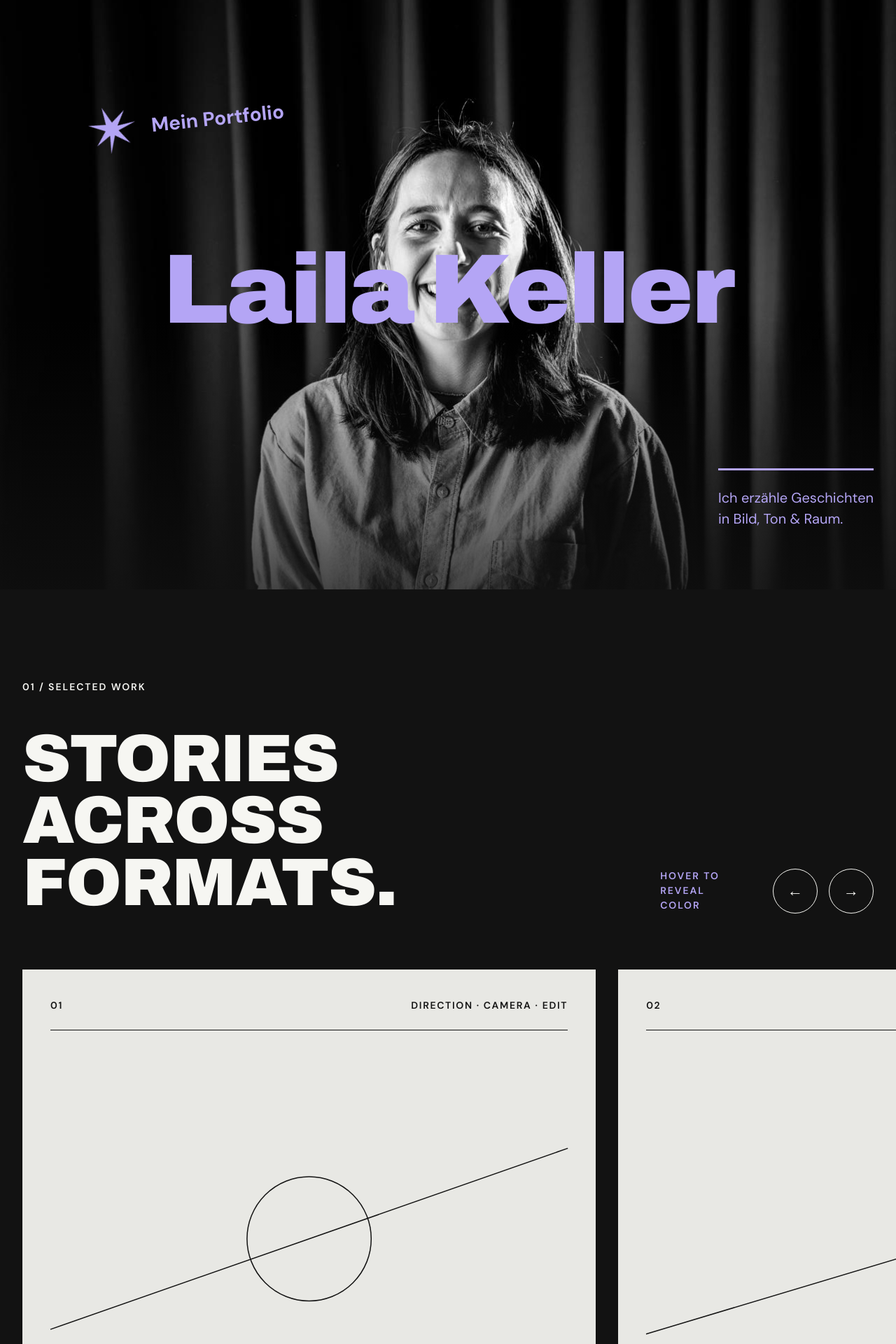
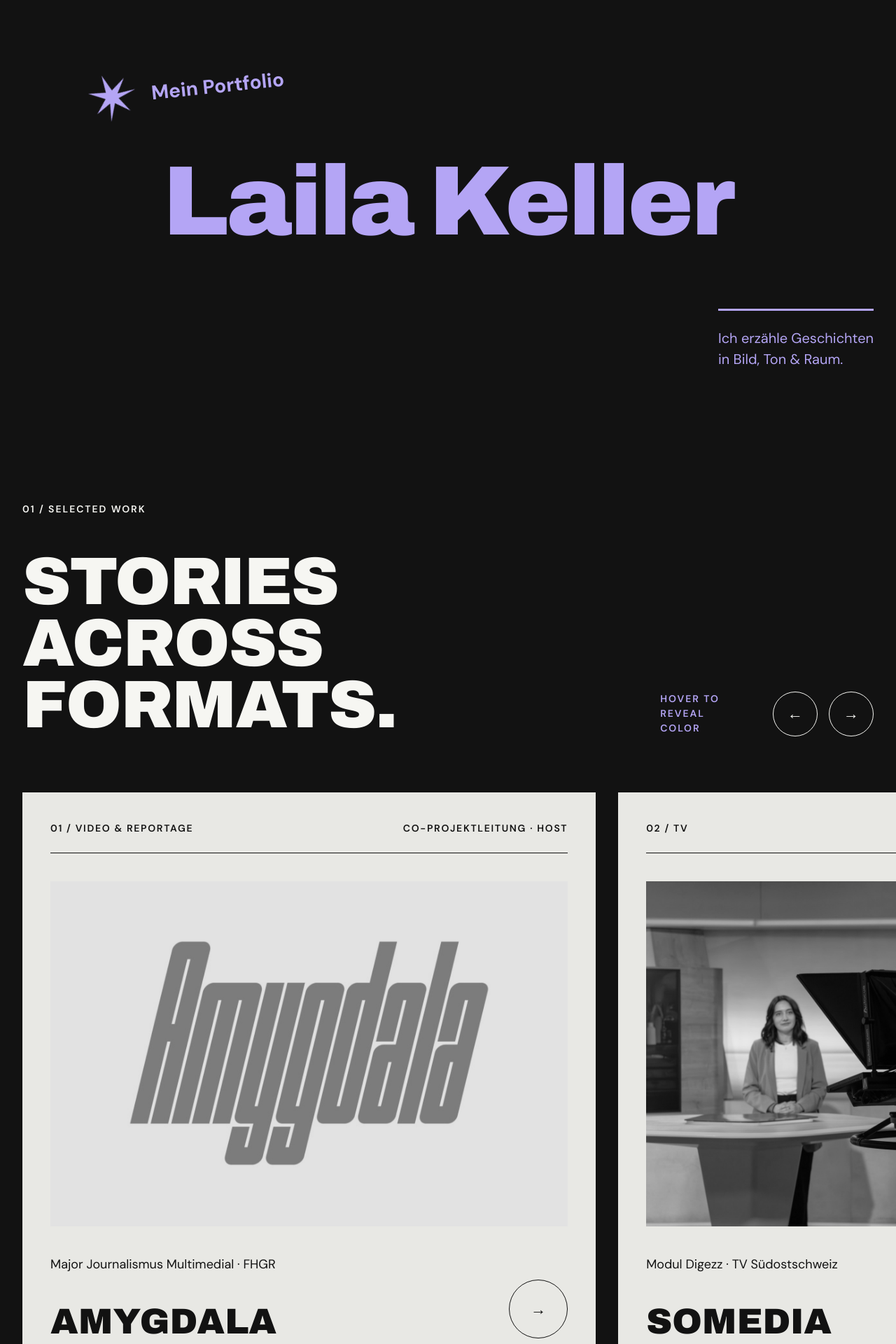
Before and after one commit to Lailaaaa23/portfolio, a PHP site: page / in a window 1280 px wide. Shown: the part 280-2200 px from the top of the page at 70% size. Run offline with PHP 8.4, Linux system fonts and the light colour scheme.

Commit message:
Projektkarten mit echten Projekten und Vorschaubildern, 3D entfernt

```diff
--- a/css/style.css
+++ b/css/style.css
@@ -191,47 +191,17 @@ button {
 
 
 /* ---------- 5. HERO ---------- */
+/* Der Hero kommt ohne Foto aus: Nur Typografie auf dunklem Grund.
+   Das Porträt ist kleiner im Teil "Über mich" eingebunden. */
 .hero {
   position: relative;
-  /* Die Sektion hat dasselbe Seitenverhältnis wie das Foto (3:2).
-     So wird das Bild nicht unnötig vergrössert oder beschnitten. */
-  aspect-ratio: 3 / 2;
-  max-height: 120vh;
+  min-height: 75vh;
   display: flex;
   align-items: center;
   justify-content: center;
   padding: var(--gutter);
   overflow: hidden;
   background: var(--color-dark);
-}
-
-/* Das Foto liegt in einer eigenen Ebene hinter dem Text,
-   damit nur das Bild schwarz-weiss wird, nicht die Schrift.
-   Das Foto liegt unter images/hero.JPG.
-   Solange es fehlt, bleibt der Hintergrund einfach dunkel. */
-.hero::before {
-  content: "";
-  position: absolute;
-  inset: 0;
-  /* Achtung: Auf dem Server zählt Gross-/Kleinschreibung.
-     Der Dateiname muss exakt so geschrieben sein wie hier. */
-  background: url("../images/hero.JPG") center 30% / cover no-repeat;
-  filter: grayscale(1);
-  z-index: 0;
-}
-
-/* Leichter dunkler Verlauf unten, damit der Text gut lesbar bleibt */
-.hero::after {
-  content: "";
-  position: absolute;
-  inset: 0;
-  background: linear-gradient(to bottom, transparent 55%, rgba(18, 18, 18, 0.75));
-  z-index: 0;
-}
-
-.hero > * {
-  position: relative;
-  z-index: 1;
 }
 
 .hero-name {
@@ -342,7 +312,7 @@ button {
   background: var(--color-card);
   color: var(--color-dark);
   scroll-snap-align: start;
-  min-height: 820px;
+  min-width: 0;   /* Karte wird nie breiter als vorgesehen, auch bei langen Wörtern */
 }
 
 .card-top {
@@ -356,41 +326,30 @@ button {
   text-transform: uppercase;
 }
 
-/* Grafik bzw. später das Projektbild */
+/* Vorschaubild des Projekts.
+   Alle Bilder bekommen dasselbe Format (3:2), auch wenn die Originale
+   unterschiedlich sind. object-fit: cover schneidet den Rest ab. */
 .card-visual {
-  flex: 1;
-  display: flex;
-  align-items: center;
+  aspect-ratio: 3 / 2;
   margin: 40px 0;
+  overflow: hidden;
+  background: var(--color-dark);
 }
 
-.card-visual svg {
+.card-visual img {
+  display: block;
   width: 100%;
   height: 100%;
-  min-height: 300px;
-  overflow: visible;
+  object-fit: cover;
+  filter: grayscale(1);
+  transition: filter 0.4s, transform 0.6s;
 }
 
-.card-visual svg * {
-  fill: none;
-  stroke: var(--color-dark);
-  stroke-width: 1.5;
-  vector-effect: non-scaling-stroke;
-  transition: fill 0.4s, stroke 0.4s;
-}
-
-.card-visual .filled {
-  fill: var(--color-dark);
-}
-
-.card-visual .hole {
-  fill: var(--color-card);
-}
-
-/* "Hover to reveal color": beim Darüberfahren wird es farbig */
-.card:hover .card-visual svg :is(circle, rect, polygon):not(.hole) {
-  fill: var(--color-accent);
-  stroke: var(--color-accent);
+/* "Hover to reveal color": beim Darüberfahren wird das Bild farbig
+   und zoomt ganz leicht heran */
+.card:hover .card-visual img {
+  filter: grayscale(0);
+  transform: scale(1.03);
 }
 
 .card-client {
--- a/index.html
+++ b/index.html
@@ -4,7 +4,7 @@
   <meta charset="UTF-8">
   <meta name="viewport" content="width=device-width, initial-scale=1.0">
   <title>Laila Keller – Multimedia Production & Journalism</title>
-  <meta name="description" content="Portfolio von Laila Keller: Video, Audio, Editorial Design und 3D.">
+  <meta name="description" content="Portfolio von Laila Keller: Video, TV, Radio, Podcast und Design.">
 
   <!-- Schriften von Google Fonts: Archivo (Headlines) und DM Sans (Fliesstext) -->
   <link rel="preconnect" href="https://fonts.googleapis.com">
@@ -68,79 +68,97 @@
       </div>
 
       <!-- Diese Karten sind vorerst fix im HTML.
-           Später lädt JavaScript sie aus dem CMS (Datenbank). -->
+           Später lädt JavaScript sie aus dem CMS (Datenbank).
+           Die Pfeil-Links führen dann zur Detailseite des Projekts. -->
       <div class="work-track">
 
         <article class="card">
           <div class="card-top">
-            <span>01</span>
-            <span>Direction · Camera · Edit</span>
+            <span>01 / Video &amp; Reportage</span>
+            <span>Co-Projektleitung · Host</span>
           </div>
-          <div class="card-visual">
-            <svg viewBox="0 0 400 200" preserveAspectRatio="xMidYMid meet" aria-hidden="true">
-              <line x1="0" y1="180" x2="400" y2="40" />
-              <circle cx="200" cy="110" r="48" />
-            </svg>
-          </div>
-          <p class="card-client">Amygdala / Medienmacher:innen</p>
+          <figure class="card-visual">
+            <img src="images/projekte/amygdala.jpg" alt="Logo der Videoreportage-Reihe Amygdala" loading="lazy">
+          </figure>
+          <p class="card-client">Major Journalismus Multimedial · FHGR</p>
           <div class="card-bottom">
-            <h3>Video Reportage &amp; TV</h3>
-            <a href="#" class="round-btn dark" aria-label="Projekt ansehen">&rarr;</a>
+            <h3>Amygdala</h3>
+            <a href="#" class="round-btn dark" aria-label="Projekt Amygdala ansehen">&rarr;</a>
           </div>
         </article>
 
         <article class="card">
           <div class="card-top">
-            <span>02</span>
-            <span>Concept · Recording · Mix</span>
+            <span>02 / TV</span>
+            <span>Konzept · Moderation</span>
           </div>
-          <div class="card-visual">
-            <svg viewBox="0 0 400 200" preserveAspectRatio="xMidYMid meet" aria-hidden="true">
-              <line x1="0" y1="180" x2="400" y2="60" />
-              <circle cx="300" cy="100" r="60" class="filled" />
-              <circle cx="300" cy="100" r="24" class="hole" />
-            </svg>
-          </div>
-          <p class="card-client">Track Trace / Radio Features</p>
+          <figure class="card-visual">
+            <img src="images/projekte/somedia.jpg" alt="Laila Keller moderiert im Studio von TV Südostschweiz" loading="lazy">
+          </figure>
+          <p class="card-client">Modul Digezz · TV Südostschweiz</p>
           <div class="card-bottom">
-            <h3>Audio &amp; Podcast</h3>
-            <a href="#" class="round-btn dark" aria-label="Projekt ansehen">&rarr;</a>
+            <h3>Somedia</h3>
+            <a href="#" class="round-btn dark" aria-label="Projekt Somedia ansehen">&rarr;</a>
           </div>
         </article>
 
         <article class="card">
           <div class="card-top">
-            <span>03</span>
-            <span>Layout · Typography</span>
+            <span>03 / Video &amp; Reportage</span>
+            <span>Reporterin · Interviews · Planung</span>
           </div>
-          <div class="card-visual">
-            <svg viewBox="0 0 400 200" preserveAspectRatio="xMidYMid meet" aria-hidden="true">
-              <rect x="120" y="30" width="160" height="140" />
-              <line x1="0" y1="100" x2="400" y2="100" />
-            </svg>
-          </div>
-          <p class="card-client">Platzhalter / Magazin</p>
+          <figure class="card-visual">
+            <img src="images/projekte/berlin.jpg" alt="Dreh eines Interviews in einer Berliner Wohnung" loading="lazy">
+          </figure>
+          <p class="card-client">Modul Audiovisuelles Erzählen · FHGR</p>
           <div class="card-bottom">
-            <h3>Editorial Design</h3>
-            <a href="#" class="round-btn dark" aria-label="Projekt ansehen">&rarr;</a>
+            <h3>Berlin</h3>
+            <a href="#" class="round-btn dark" aria-label="Projekt Berlin ansehen">&rarr;</a>
           </div>
         </article>
 
         <article class="card">
           <div class="card-top">
-            <span>04</span>
-            <span>Modeling · Render</span>
+            <span>04 / Radio</span>
+            <span>Moderation · Studiotechnik · Ablauf</span>
           </div>
-          <div class="card-visual">
-            <svg viewBox="0 0 400 200" preserveAspectRatio="xMidYMid meet" aria-hidden="true">
-              <polygon points="200,20 300,170 100,170" />
-              <line x1="0" y1="150" x2="400" y2="50" />
-            </svg>
+          <figure class="card-visual">
+            <img src="images/projekte/multitalk.jpg" alt="Das Moderationsteam von Multitalk" loading="lazy">
+          </figure>
+          <p class="card-client">Campusradio der FHGR</p>
+          <div class="card-bottom">
+            <h3>Multitalk</h3>
+            <a href="#" class="round-btn dark" aria-label="Projekt Multitalk ansehen">&rarr;</a>
           </div>
-          <p class="card-client">Platzhalter / Blender</p>
+        </article>
+
+        <article class="card">
+          <div class="card-top">
+            <span>05 / Podcast</span>
+            <span>Konzept · Aufnahme · Schnitt · Design</span>
+          </div>
+          <figure class="card-visual">
+            <img src="images/projekte/podcast-chaeller.jpg" alt="Logo von Podcast Chäller" loading="lazy">
+          </figure>
+          <p class="card-client">Modul Digezz · auf Spotify</p>
           <div class="card-bottom">
-            <h3>3D &amp; Motion</h3>
-            <a href="#" class="round-btn dark" aria-label="Projekt ansehen">&rarr;</a>
+            <h3>Podcast Chäller</h3>
+            <a href="#" class="round-btn dark" aria-label="Projekt Podcast Chäller ansehen">&rarr;</a>
+          </div>
+        </article>
+
+        <article class="card">
+          <div class="card-top">
+            <span>06 / Design &amp; Kampagne</span>
+            <span>Design · Wording · Pitch</span>
+          </div>
+          <figure class="card-visual">
+            <img src="images/projekte/nulltoleranz.jpg" alt="Plakat der Kampagne Nulltoleranz" loading="lazy">
+          </figure>
+          <p class="card-client">Kampagne im Auftrag der FHGR</p>
+          <div class="card-bottom">
+            <h3>Nulltoleranz</h3>
+            <a href="#" class="round-btn dark" aria-label="Projekt Nulltoleranz ansehen">&rarr;</a>
           </div>
         </article>
 
@@ -162,6 +180,10 @@
         </h2>
 
         <div class="about-text">
+          <!-- Achtung: Auf dem Server zählt Gross-/Kleinschreibung im Dateinamen -->
+          <figure class="about-photo">
+            <img src="images/portrait.jpg" alt="Porträt von Laila Keller" width="1280" height="853">
+          </figure>
           <p class="lead">Ich bin Multimedia Producerin und Journalistin mit einem Blick für starke Bilder und einem Ohr für gute Geschichten.</p>
           <p>Von der ersten Recherche bis zum finalen Schnitt verbinde ich journalistische Präzision mit visueller Neugier. Ich arbeite gern nah an Menschen, Themen und den Details, die eine Geschichte unverwechselbar machen.</p>
         </div>
@@ -171,8 +193,7 @@
         <li><span class="skill-nr">01</span><span class="skill-name">Video Editing</span><span class="skill-tool">Premiere Pro</span></li>
         <li><span class="skill-nr">02</span><span class="skill-name">Audio</span><span class="skill-tool">Audition</span></li>
         <li><span class="skill-nr">03</span><span class="skill-name">Editorial Design</span><span class="skill-tool">InDesign</span></li>
-        <li><span class="skill-nr">04</span><span class="skill-name">3D</span><span class="skill-tool">Blender</span></li>
-      </ul>
+              </ul>
     </section>
 
   </main>
```
Also changed, not shown: other parts of css/style.css (+47 -20 lines), README.md, images/portrait.jpg (renamed from images/hero.JPG), images/projekte/amygdala.jpg (added), images/projekte/berlin.jpg (added), images/projekte/multitalk.jpg (added), images/projekte/nulltoleranz.jpg (added), images/projekte/podcast-chaeller.jpg (added), images/projekte/somedia.jpg (added).
